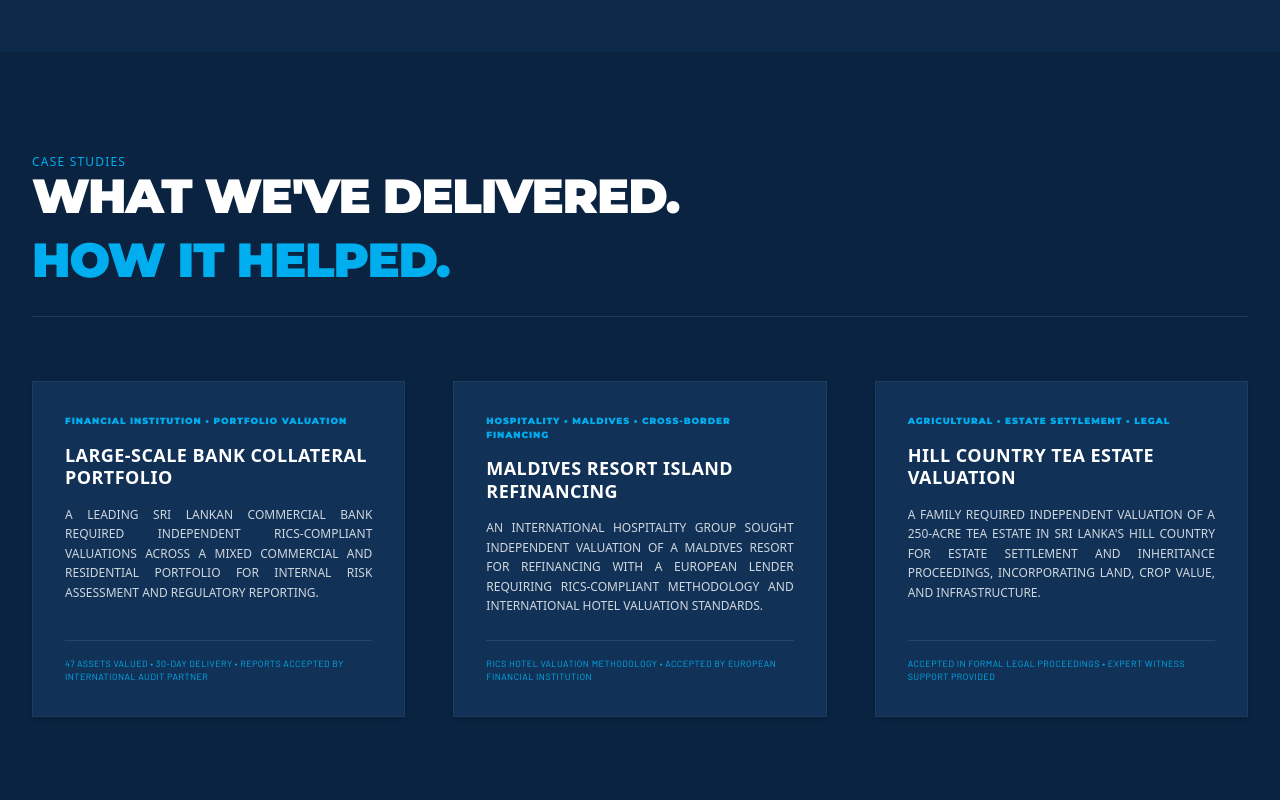
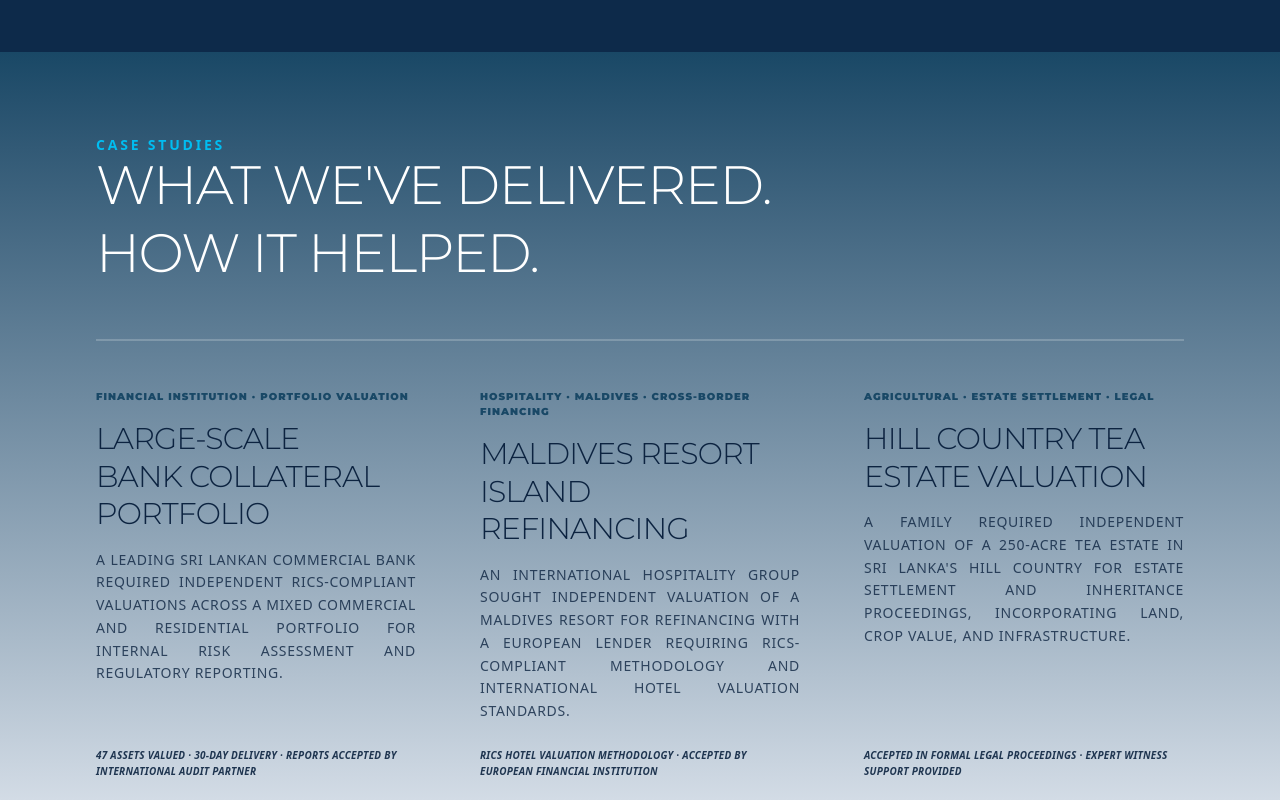
Before and after one commit to ChamilSachintha/sunilfernando, a Next.js app: page / in a window 1280 px wide. Shown: the part 4360-5160 px from the top of the page. Built offline with nearby package versions, Linux system fonts and the light colour scheme; a web font is replaced by a local one.

Commit message:
style(ui): redesign Case Studies section with slanted background divider, top-to-bottom gradient, and transparent columns

```diff
--- a/src/app/page.tsx
+++ b/src/app/page.tsx
@@ -696,75 +696,103 @@ export default function Home() {
 
 
       {/* 9. Case Studies (Page 8) */}
-      <section className="py-24 bg-[#0a2340] text-white">
-        <div className="max-w-[1400px] mx-auto px-4 sm:px-6 lg:px-8">
-          <div className="border-b border-white/10 pb-8 mb-16 space-y-4">
-            <span className="text-xs font-avenir font-medium tracking-widest text-sfa-cyan uppercase">CASE STUDIES</span>
-            <h2 className="text-4xl sm:text-5xl font-montserrat font-black tracking-tight uppercase leading-none">
+      <section className="relative overflow-hidden bg-white">
+        {/* SVG Vector Background */}
+        <div className="absolute inset-0 w-full h-full pointer-events-none select-none hidden lg:block">
+          <svg viewBox="0 0 1000 400" className="w-full h-full overflow-visible" preserveAspectRatio="none">
+            <defs>
+              <linearGradient id="case-studies-left-grad" x1="0" y1="0" x2="0" y2="1">
+                <stop offset="0%" stopColor="#194866" />
+                <stop offset="100%" stopColor="#e2e8f0" />
+              </linearGradient>
+            </defs>
+
+            {/* Right Side Solid Dark Navy Background */}
+            <rect y="-20" width="1000" height="440" fill="#0c2340" />
+
+            {/* Left Side Gradient Background */}
+            <path d="M 0,-20 L 729,-20 C 789,-20 820,30 840,80 L 982,420 L 0,420 Z" fill="url(#case-studies-left-grad)" />
+
+            {/* White Curved Divider Line */}
+            <path d="M 729,-20 C 789,-20 820,30 840,80 L 982,420" fill="none" stroke="#ffffff" strokeWidth="16" />
+          </svg>
+        </div>
+
+        {/* Content Overlay */}
+        <div className="relative z-10 w-full max-w-[1400px] mx-auto px-12 lg:px-24 py-20 bg-gradient-to-b from-[#194866] to-[#e2e8f0] lg:bg-transparent">
+          <div className="pb-6 mb-8 space-y-4">
+            <span className="text-sm font-avenir font-semibold tracking-[0.2em] text-[#00bdf1] uppercase">
+              CASE STUDIES
+            </span>
+            <h2 className="text-4xl sm:text-5xl lg:text-[54px] font-montserrat font-light tracking-tight uppercase leading-[1.1] text-white">
               WHAT WE&apos;VE DELIVERED.
-            </h2>
-            <h2 className="text-4xl sm:text-5xl font-montserrat font-black tracking-tight text-sfa-cyan uppercase leading-none mt-1">
-              HOW IT HELPED.
+              <span className="block mt-2">HOW IT HELPED.</span>
             </h2>
           </div>
 
-          <div className="grid grid-cols-1 md:grid-cols-3 gap-12">
-            {/* Case 1 */}
-            <div className="space-y-6 flex flex-col justify-between h-full bg-[#113156] p-8 border border-white/5 shadow-md">
+          <div className="h-[2px] w-full bg-white/20 mb-12" />
+
+          <div className="grid grid-cols-1 md:grid-cols-3 gap-12 lg:gap-16">
+            {/* Column 1 */}
+            <div className="flex flex-col justify-between h-full space-y-6">
               <div className="space-y-4">
-                <span className="text-[9px] font-montserrat font-bold tracking-widest text-sfa-cyan uppercase block">
-                  FINANCIAL INSTITUTION • PORTFOLIO VALUATION
+                <span className="text-[10px] font-montserrat font-bold tracking-widest text-[#194866] uppercase block">
+                  FINANCIAL INSTITUTION · PORTFOLIO VALUATION
                 </span>
-                <h3 className="text-lg font-avenir font-bold tracking-wide uppercase leading-tight">
-                  LARGE-SCALE BANK COLLATERAL PORTFOLIO
+                <h3 className="text-2xl lg:text-3xl font-montserrat font-light tracking-tight text-sfa-navy uppercase leading-tight">
+                  LARGE-SCALE
+                  <span className="block">BANK COLLATERAL</span>
+                  <span className="block">PORTFOLIO</span>
                 </h3>
-                <p className="text-xs font-avenir text-white/80 leading-relaxed text-justify">
+                <p className="text-xs lg:text-sm font-avenir font-normal text-sfa-navy/80 tracking-wider leading-relaxed text-justify uppercase">
                   A LEADING SRI LANKAN COMMERCIAL BANK REQUIRED INDEPENDENT RICS-COMPLIANT VALUATIONS ACROSS A MIXED COMMERCIAL AND RESIDENTIAL PORTFOLIO FOR INTERNAL RISK ASSESSMENT AND REGULATORY REPORTING.
                 </p>
               </div>
-              <div className="border-t border-white/10 pt-4">
-                <span className="text-[9px] font-barlow font-normal tracking-wider text-sfa-cyan block">
-                  47 ASSETS VALUED • 30-DAY DELIVERY • REPORTS ACCEPTED BY INTERNATIONAL AUDIT PARTNER
+              <div className="pt-4 border-t border-sfa-navy/10 lg:border-t-0 lg:pt-0">
+                <span className="text-[10px] font-avenir font-black italic tracking-wide text-sfa-navy/90 uppercase block leading-relaxed">
+                  47 ASSETS VALUED · 30-DAY DELIVERY · REPORTS ACCEPTED BY INTERNATIONAL AUDIT PARTNER
                 </span>
               </div>
             </div>
 
-            {/* Case 2 */}
-            <div className="space-y-6 flex flex-col justify-between h-full bg-[#113156] p-8 border border-white/5 shadow-md">
+            {/* Column 2 */}
+            <div className="flex flex-col justify-between h-full space-y-6">
               <div className="space-y-4">
-                <span className="text-[9px] font-montserrat font-bold tracking-widest text-sfa-cyan uppercase block">
-                  HOSPITALITY • MALDIVES • CROSS-BORDER FINANCING
+                <span className="text-[10px] font-montserrat font-bold tracking-widest text-[#194866] uppercase block">
+                  HOSPITALITY · MALDIVES · CROSS-BORDER FINANCING
                 </span>
-                <h3 className="text-lg font-avenir font-bold tracking-wide uppercase leading-tight">
-                  MALDIVES RESORT ISLAND REFINANCING
+                <h3 className="text-2xl lg:text-3xl font-montserrat font-light tracking-tight text-sfa-navy uppercase leading-tight">
+                  MALDIVES RESORT
+                  <span className="block">ISLAND REFINANCING</span>
                 </h3>
-                <p className="text-xs font-avenir text-white/80 leading-relaxed text-justify">
+                <p className="text-xs lg:text-sm font-avenir font-normal text-sfa-navy/80 tracking-wider leading-relaxed text-justify uppercase">
                   AN INTERNATIONAL HOSPITALITY GROUP SOUGHT INDEPENDENT VALUATION OF A MALDIVES RESORT FOR REFINANCING WITH A EUROPEAN LENDER REQUIRING RICS-COMPLIANT METHODOLOGY AND INTERNATIONAL HOTEL VALUATION STANDARDS.
                 </p>
               </div>
-              <div className="border-t border-white/10 pt-4">
-                <span className="text-[9px] font-barlow font-normal tracking-wider text-sfa-cyan block">
-                  RICS HOTEL VALUATION METHODOLOGY • ACCEPTED BY EUROPEAN FINANCIAL INSTITUTION
+              <div className="pt-4 border-t border-sfa-navy/10 lg:border-t-0 lg:pt-0">
+                <span className="text-[10px] font-avenir font-black italic tracking-wide text-sfa-navy/90 uppercase block leading-relaxed">
+                  RICS HOTEL VALUATION METHODOLOGY · ACCEPTED BY EUROPEAN FINANCIAL INSTITUTION
                 </span>
               </div>
             </div>
 
-            {/* Case 3 */}
-            <div className="space-y-6 flex flex-col justify-between h-full bg-[#113156] p-8 border border-white/5 shadow-md">
+            {/* Column 3 */}
+            <div className="flex flex-col justify-between h-full space-y-6">
               <div className="space-y-4">
-                <span className="text-[9px] font-montserrat font-bold tracking-widest text-sfa-cyan uppercase block">
-                  AGRICULTURAL • ESTATE SETTLEMENT • LEGAL
+                <span className="text-[10px] font-montserrat font-bold tracking-widest text-[#194866] uppercase block">
+                  AGRICULTURAL · ESTATE SETTLEMENT · LEGAL
                 </span>
-                <h3 className="text-lg font-avenir font-bold tracking-wide uppercase leading-tight">
-                  HILL COUNTRY TEA ESTATE VALUATION
+                <h3 className="text-2xl lg:text-3xl font-montserrat font-light tracking-tight text-sfa-navy uppercase leading-tight">
+                  HILL COUNTRY TEA
+                  <span className="block">ESTATE VALUATION</span>
                 </h3>
-                <p className="text-xs font-avenir text-white/80 leading-relaxed text-justify">
+                <p className="text-xs lg:text-sm font-avenir font-normal text-sfa-navy/80 tracking-wider leading-relaxed text-justify uppercase">
                   A FAMILY REQUIRED INDEPENDENT VALUATION OF A 250-ACRE TEA ESTATE IN SRI LANKA&apos;S HILL COUNTRY FOR ESTATE SETTLEMENT AND INHERITANCE PROCEEDINGS, INCORPORATING LAND, CROP VALUE, AND INFRASTRUCTURE.
                 </p>
               </div>
-              <div className="border-t border-white/10 pt-4">
-                <span className="text-[9px] font-barlow font-normal tracking-wider text-sfa-cyan block">
-                  ACCEPTED IN FORMAL LEGAL PROCEEDINGS • EXPERT WITNESS SUPPORT PROVIDED
+              <div className="pt-4 border-t border-sfa-navy/10 lg:border-t-0 lg:pt-0">
+                <span className="text-[10px] font-avenir font-black italic tracking-wide text-sfa-navy/90 uppercase block leading-relaxed">
+                  ACCEPTED IN FORMAL LEGAL PROCEEDINGS · EXPERT WITNESS SUPPORT PROVIDED
                 </span>
               </div>
             </div>
```
